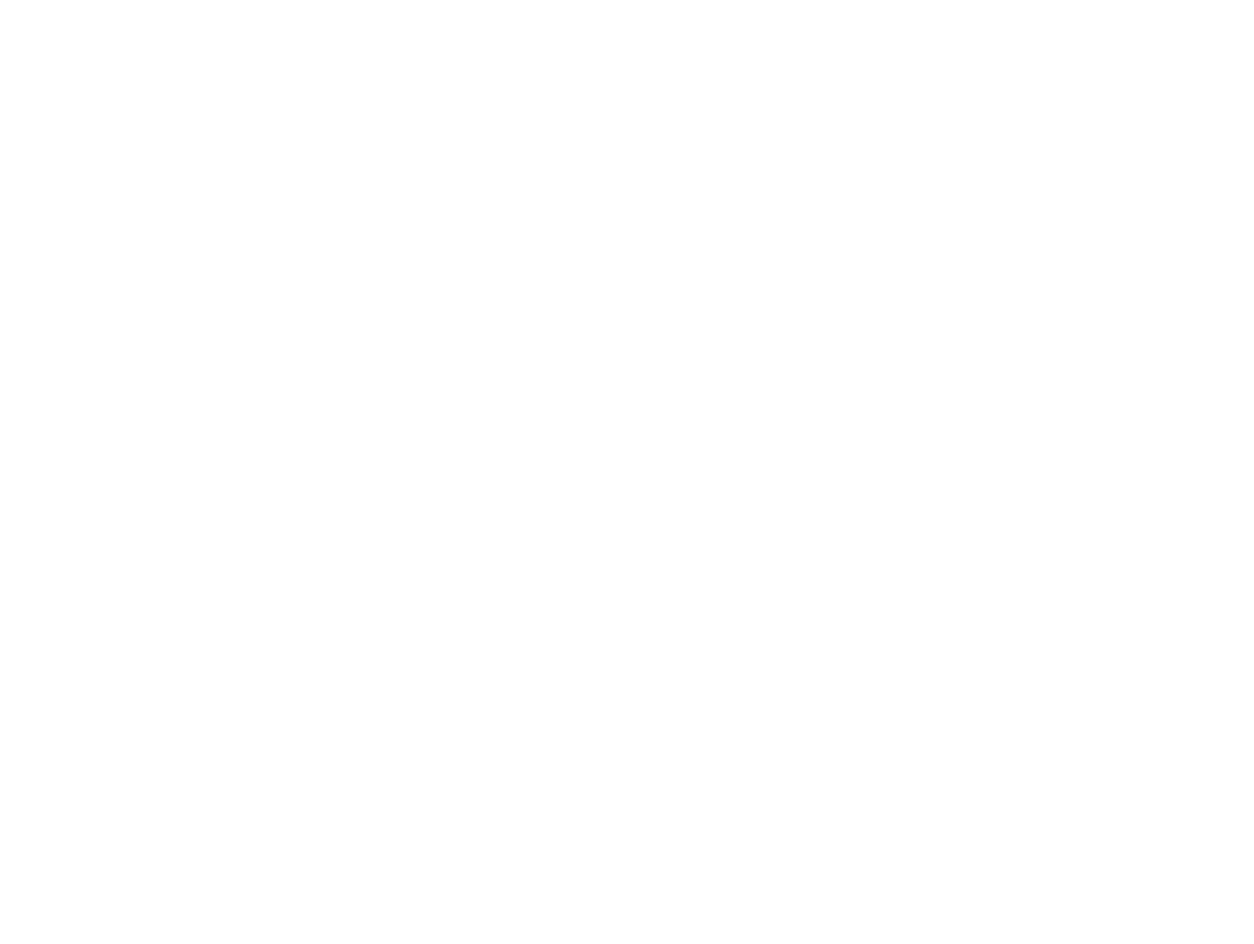
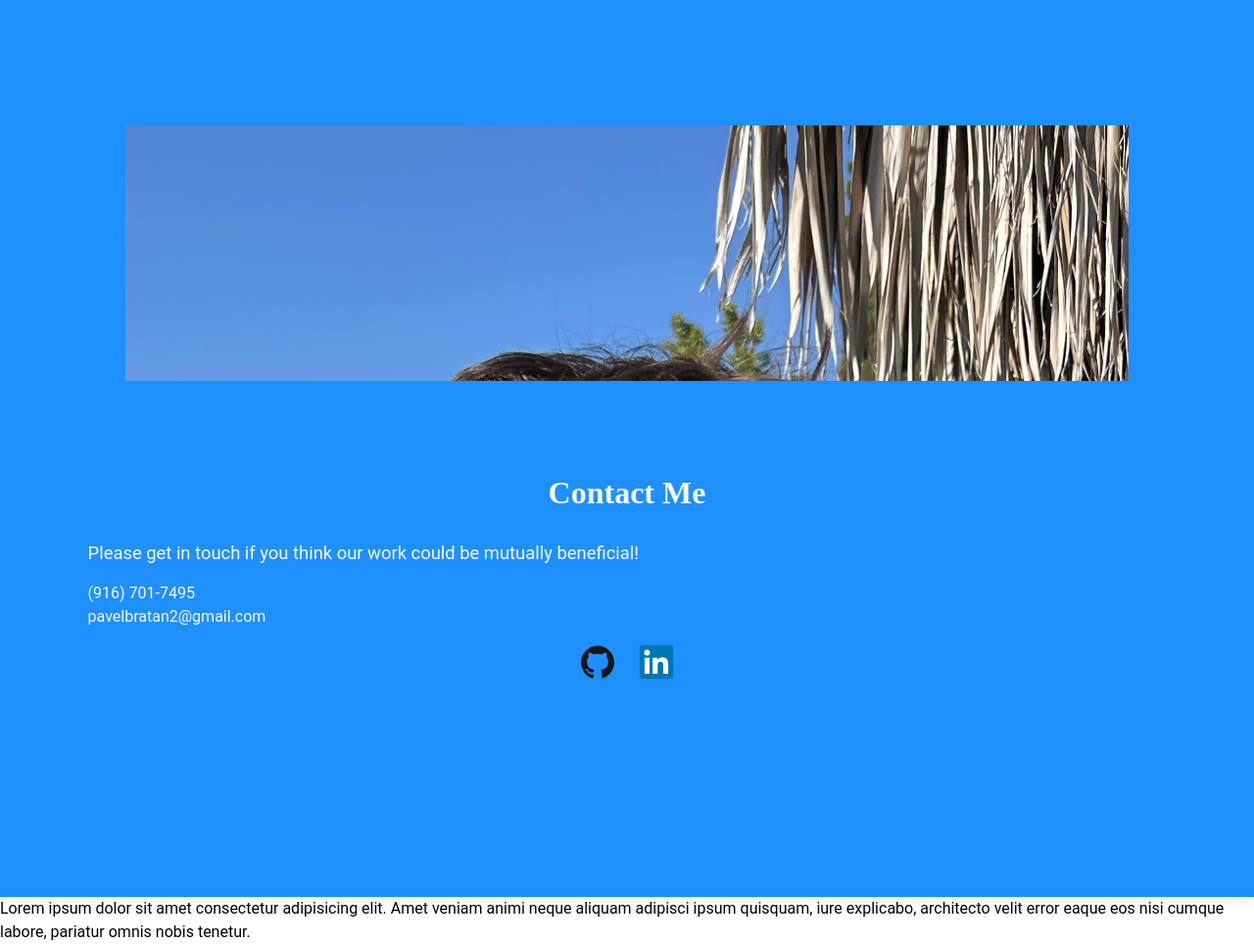
Before and after one commit to Proxtron/homepage, a website built with webpack: page src/template.html in a window 1280 px wide. Shown: the whole page at 98% size. Before the commit the page ends 800 px from the top, so only its background shows below. Built offline with nearby package versions, Linux system fonts and the light colour scheme; a web font is replaced by a local one.

Commit message:
Layout header, footer, and main sections

```diff
--- a/src/styles/styles.css
+++ b/src/styles/styles.css
@@ -1,13 +1,105 @@
 @font-face {
-    font-family: Playfair;
-    src: url(../assets/Playfair_Display/PlayfairDisplay-VariableFont_wght.ttf);
+	font-family: Playfair;
+	src: url(../assets/Playfair_Display/PlayfairDisplay-VariableFont_wght.ttf);
 }
 
 @font-face {
-    font-family: Roboto;
-    src: url(../assets/Roboto/Roboto-VariableFont_wdth\,wght.ttf);
+	font-family: Roboto;
+	src: url(../assets/Roboto/Roboto-VariableFont_wdth\,wght.ttf);
 }
 
 :root {
+	/* Background Colors */
+	--off-white: #f8f8f8;
+	--light-gray: #f5f5f5;
 
+	/* Text */
+	--black: #000000;
+	--dark-gray: #333333;
+	--lighter-gray: #555555;
+
+	/* Accent Color */
+	--blue: #1e90ff;
 }
+
+h1,
+h2,
+h3 {
+	font-family: Playfair;
+}
+
+h1 {
+	font-size: 3rem;
+}
+
+h2 {
+    font-size: 2rem;
+}
+
+p {
+    font-family: Roboto;
+}
+
+p.large {
+    font-size:1.15rem;
+}
+
+header {
+    background-color: var(--blue);
+    padding:10%;
+    box-shadow: 0 10px 10px var(--off-white);
+}
+
+.off-white-text {
+    color: var(--off-white);
+}
+
+.center-text {
+    text-align: center;
+}
+
+.header-headshot {
+	isolation: isolate;
+	background-image: url(../assets/headshot\ 2.jpg);
+	background-size: 100%;
+    background-repeat: no-repeat;
+	min-height: 300px;
+    height:100vw;
+    max-height:600px;
+	margin: 0 auto;
+}
+
+.header-name {
+	text-align: center;
+	font-size: 2.5rem;
+}
+
+.footer-section {
+    margin-bottom: 1rem;
+}
+
+.contact-me {
+    margin-bottom: 1.5rem;
+}
+
+.footer-image-link {
+    width:36px;
+}
+
+.icon-link {
+    display: inline-block;
+}
+
+.icons-section {
+    display: flex;
+    justify-content: center;
+    gap:1.5rem
+}
+
+footer {
+    position: absolute;
+    bottom:0;
+    background-color: var(--blue);
+    width:100%;
+    padding:7%;
+}
--- a/src/template.html
+++ b/src/template.html
@@ -5,5 +5,31 @@
     <meta name="viewport" content="width=device-width, initial-scale=1.0" />
     <title>Document</title>
   </head>
-  <body></body>
+  <body>
+    <header>
+        <div class="header-headshot"></div>
+        <h1 class="header-name off-white-text">Pavel Bratan</h1>
+    </header>
+    <main>
+      <p>Lorem ipsum dolor sit amet consectetur adipisicing elit. Amet veniam animi neque aliquam adipisci ipsum quisquam, iure explicabo, architecto velit error eaque eos nisi cumque labore, pariatur omnis nobis tenetur.</p>
+    </main>
+    <footer class="off-white-text">
+      <section class="footer-section">
+        <h2 class="off-white-text center-text contact-me">Contact Me</h2>
+        <p class="large off-white-text">Please get in touch if you think our work could be mutually beneficial!</p>
+      </section>
+      <section class="footer-section">
+        <p>(916) 701-7495</p>
+        <p>pavelbratan2@gmail.com</p>
+      </section>
+      <section class="footer-section icons-section">
+        <a class="icon-link" href="https://github.com/Proxtron">
+          <img class="footer-image-link" src="assets/github-original.svg" alt="Link to Pavel's Github">
+        </a>
+        <a class="icon-link" href="https://linkedin.com/in/pbratan">
+          <img class="footer-image-link" src="assets/linkedin-original.svg" alt="Link to Pavel's Linkedin">
+        </a>
+      </section>
+    </footer>
+  </body>
 </html>
```
